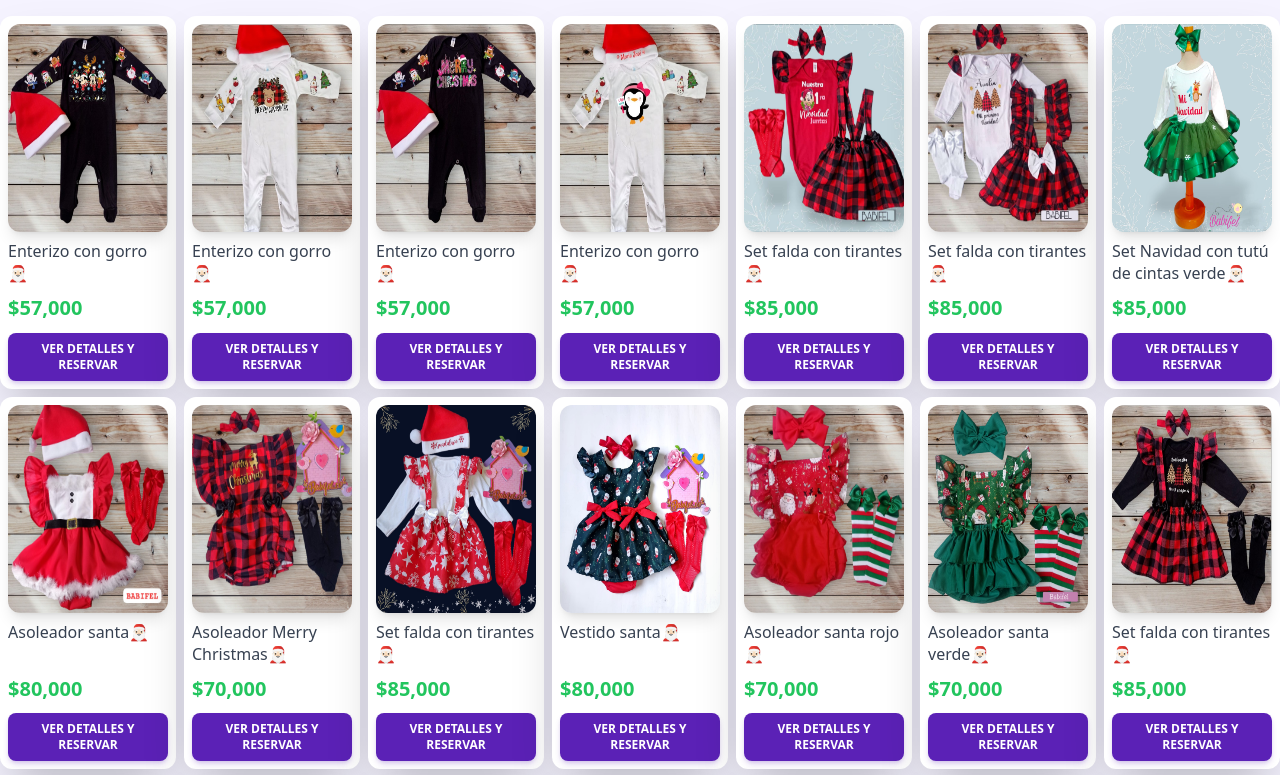
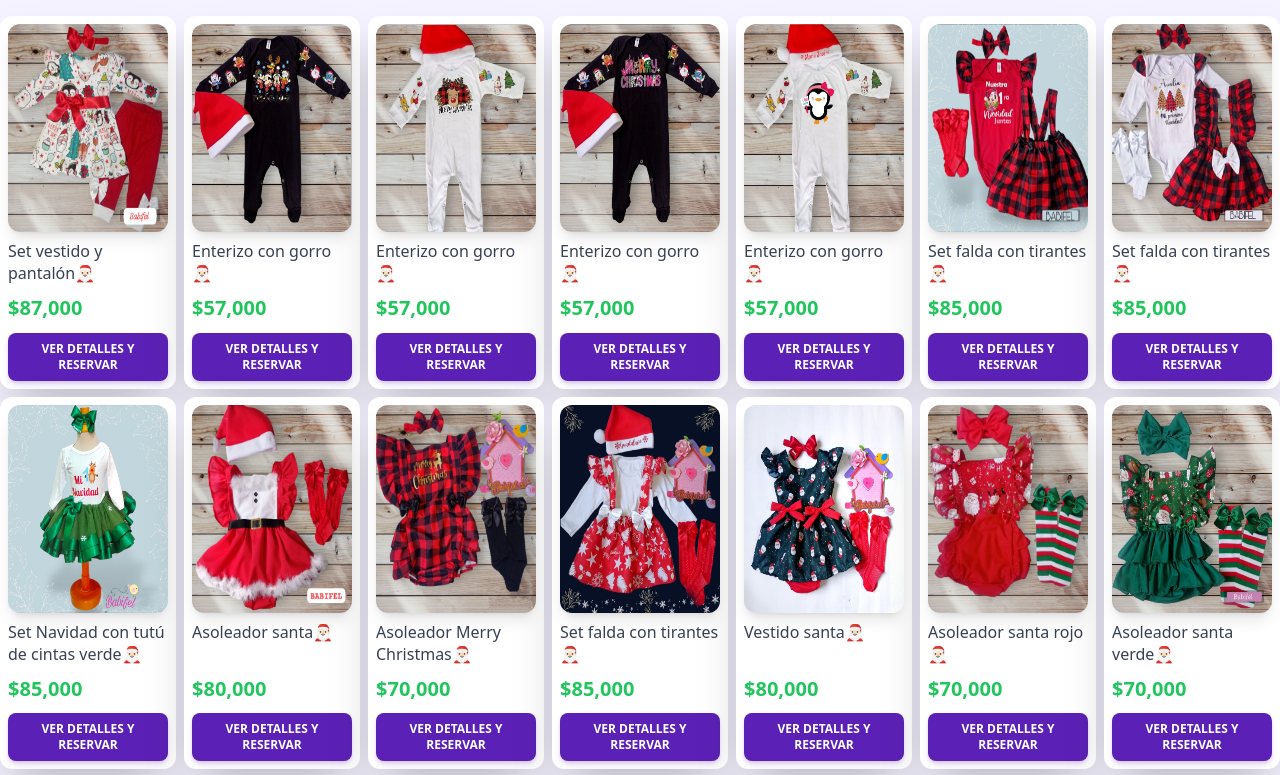
Before and after one commit to juanperezzdp/PagesJnny, a React (Vite) app: page /cataloguegirl in a window 1280 px wide. Shown: the top 775 px of the page. Built offline with nearby package versions, Linux system fonts and the light colour scheme.

Commit message:
add products

```diff
--- a/src/ArrayProducts/NavidadNiña.js
+++ b/src/ArrayProducts/NavidadNiña.js
@@ -132,6 +132,8 @@ import Navidad78 from "../img/navidad/NavidadReffECG002.jpeg";
 import Navidad79 from "../img/navidad/NavidadRefECG02.jpeg";
 
 import Navidad80 from "../img/navidad/NavidadReffECG02.jpeg";
+
+import Navidad81 from "../img/navidad/NavidadRefVP001.jpeg";
 
 export const NavidadNiña = [
   {
@@ -665,4 +667,13 @@ export const NavidadNiña = [
     description: "Enterizo, Gorro personalizado",
     image: { img1: Navidad80, img2: Navidad80 },
   },
+  {
+    id: "57",
+    title: "Set vestido y pantalón🎅🏻",
+    ref: "VP001",
+    price: 87000,
+    sizes: "0-3, 3-6, 6-9, 9-12, 12-18 ,18-24",
+    description: "Vestido, Pantalón, Balaca",
+    image: { img1: Navidad81, img2: Navidad81 },
+  },
 ];
```
Also changed, not shown: src/img/navidad/NavidadRefVP001.jpeg (added).
